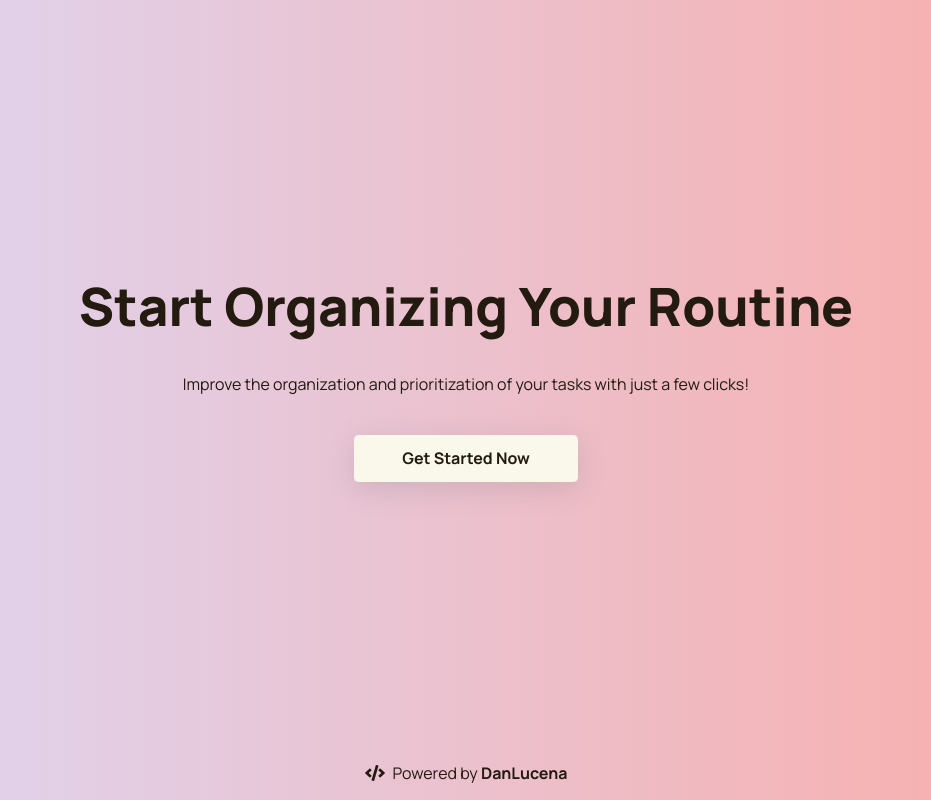
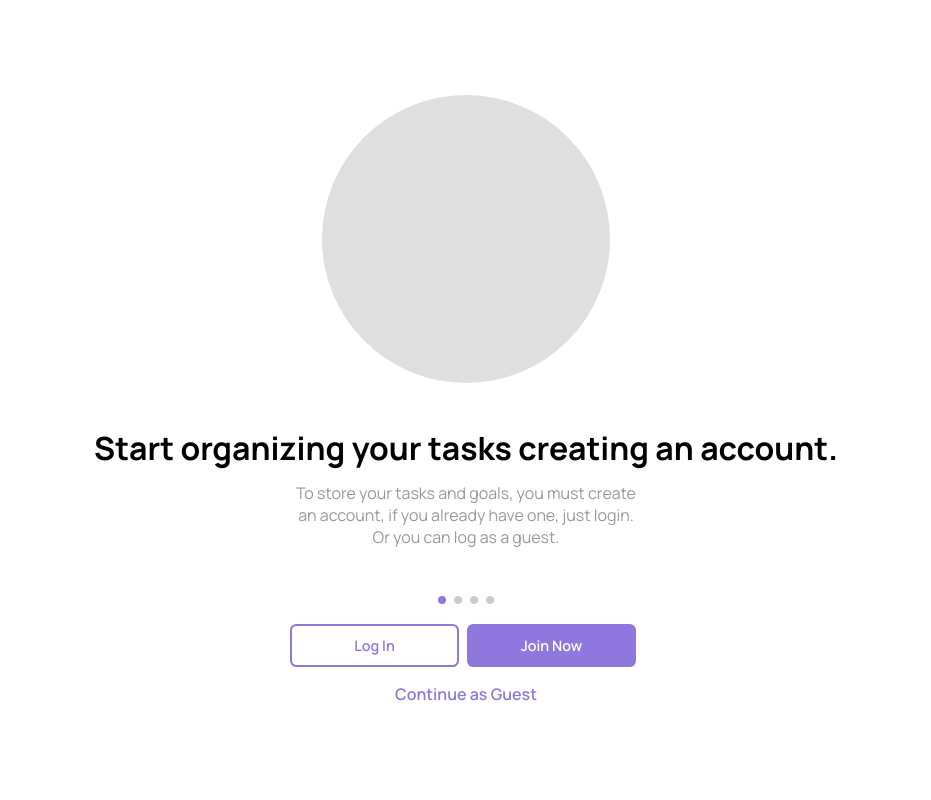
Before and after one commit to DanLucena/Activity-Forger, a Vue app: page /#/ in a window 1280 px wide. Shown: the whole page, without its empty margins (174-1105 px from the left). Built offline with nearby package versions, Linux system fonts and the light colour scheme; a web font is replaced by a local one; what particles.vue would draw is missing.

Commit message:
Creating login page

```diff
--- a/src/components/account/Account.vue
+++ b/src/components/account/Account.vue
@@ -1,23 +1,100 @@
 <template>
-  <div class="hero-content">
-    <h1>pastel</h1>
+  <div class="account-content">
+    <div class="image-circle"></div>
+    <h1>Start organizing your tasks creating an account.</h1>
+    <p>
+      To store your tasks and goals, you must create an account, if you already
+      have one, just login. Or you can log as a guest.
+    </p>
+    <Progress />
+    <div class="buttons-section">
+      <button class="login">Log In</button>
+      <button class="join">Join Now</button>
+    </div>
+    <p class="guest">Continue as Guest</p>
   </div>
 </template>
 
 <script>
+import Progress from "./Progress.vue";
+
 export default {
   name: "Account",
+  components: {
+    Progress,
+  },
 };
 </script>
 
 <style lang="less" scoped>
-.hero-content {
+.account-content {
   height: 100vh;
   display: flex;
   flex-direction: column;
   align-items: center;
   justify-content: center;
-  background: linear-gradient(to right, #ddd6f3, #faaca8);
   padding: 0 3rem;
+
+  .image-circle {
+    width: 18rem;
+    height: 18rem;
+    border-radius: 50%;
+    background: rgb(223, 223, 223);
+    z-index: 10;
+  }
+
+  h1 {
+    text-align: center;
+    line-height: 2.2rem;
+    margin: 3rem 0 1rem 0;
+    z-index: 10;
+  }
+
+  p {
+    width: 22rem;
+    text-align: center;
+    z-index: 10;
+    color: #999;
+  }
+
+  .buttons-section {
+    width: 22rem;
+    margin: 1.2rem 0 1rem 0;
+    z-index: 10;
+
+    button {
+      width: 48%;
+      height: 2.7rem;
+      border: none;
+      border-radius: 0.4rem;
+      font-weight: 600;
+      font-size: 0.9rem;
+    }
+
+    button:first-child {
+      margin-right: 0.5rem;
+    }
+
+    .join {
+      background-color: #8f78dd;
+      color: #fff;
+      transition: all 0.3s;
+
+      &:hover {
+        background-color: #b2a1e9;
+      }
+    }
+    .login {
+      background-color: #fff;
+      border: 2px solid #8f78dd;
+      color: #8f78dd;
+    }
+  }
+
+  .guest {
+    font-weight: 600;
+    color: #8f78dd;
+    cursor: pointer;
+  }
 }
 </style>
--- /dev/null
+++ b/src/components/account/Progress.vue
@@ -0,0 +1,35 @@
+<template>
+  <div class="progress-bar-container">
+    <div class="step selected"></div>
+    <div class="step"></div>
+    <div class="step"></div>
+    <div class="step"></div>
+  </div>
+</template>
+<script>
+export default {
+  name: "Progress",
+};
+</script>
+<style lang="less" scoped>
+.progress-bar-container {
+  display: flex;
+  margin-top: 3rem;
+
+  .step {
+    width: 0.5rem;
+    height: 0.5rem;
+    border-radius: 50%;
+    background-color: #ccc;
+    margin-right: 0.5rem;
+
+    &:last-child {
+      margin: 0;
+    }
+  }
+
+  .selected {
+    background-color: #8f78dd;
+  }
+}
+</style>
--- a/src/views/Home.vue
+++ b/src/views/Home.vue
@@ -33,7 +33,7 @@ export default {
   },
   data: () => {
     return {
-      isAccountStateVisible: false,
+      isAccountStateVisible: true,
       particlesOptions,
       gloobsOptions,
     };
```
